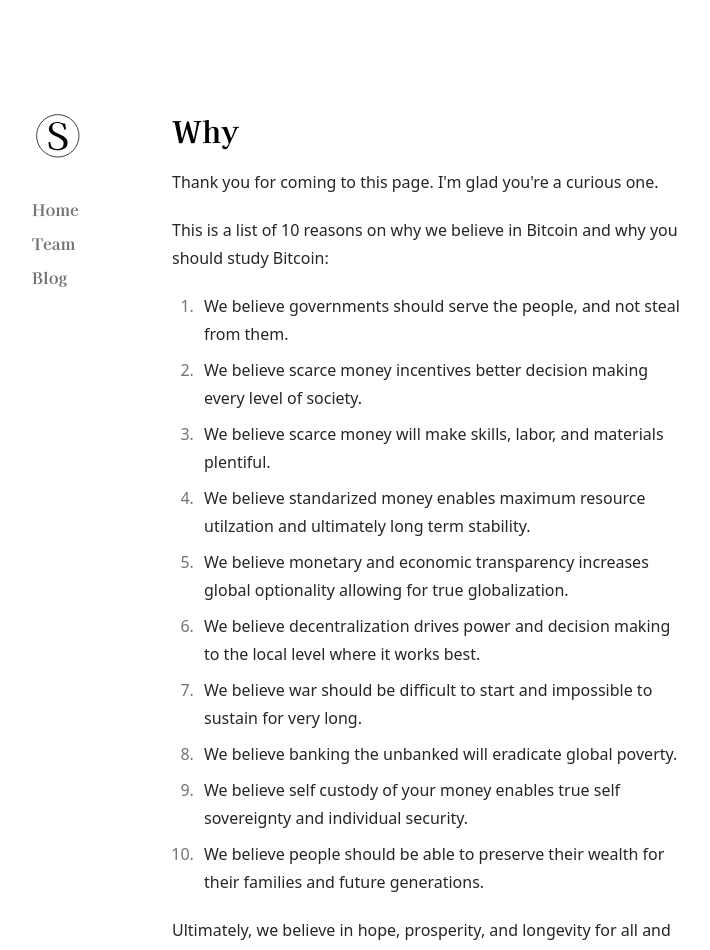
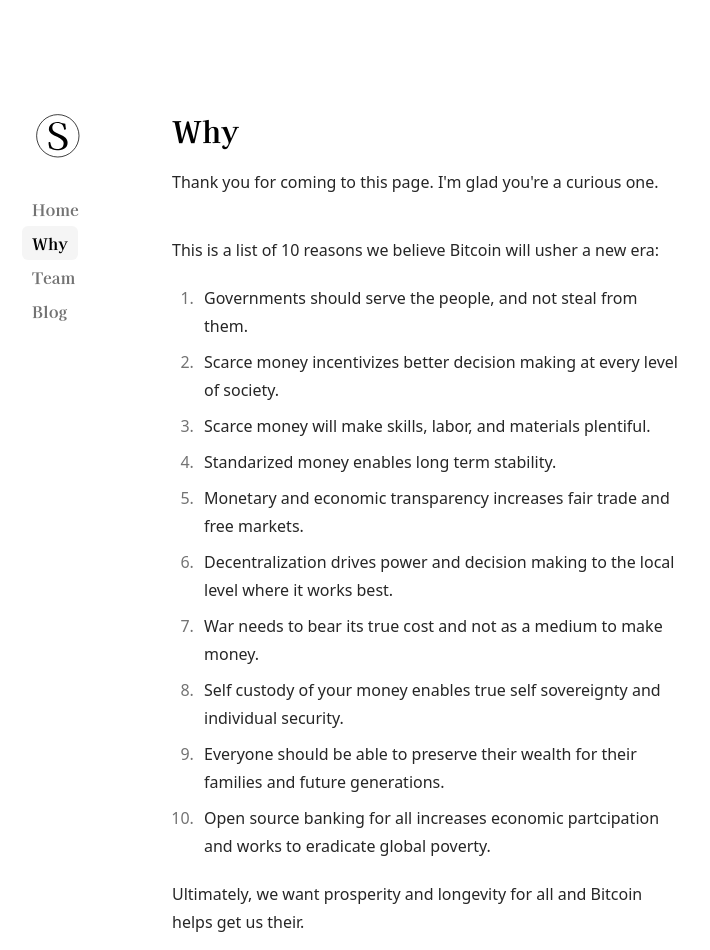
Before and after one commit to lucasbaze/sound-money-mining, a Next.js app: page /why in a window 1280 px wide. Shown: the top 950 px of the page, without its empty margins (170-880 px from the left). Built offline with nearby package versions, Linux system fonts and the light colour scheme.

Commit message:
update why page

```diff
--- a/app/why/page.tsx
+++ b/app/why/page.tsx
@@ -3,28 +3,28 @@ export default async function HomePage() {
     <section className="max-w-[512px]">
       <h1 className="font-bold text-3xl font-serif">Why</h1>
       <div className="prose prose-neutral dark:prose-invert text-neutral-800 dark:text-neutral-200">
-        <p className="my-5">
+        <p className="pb-5 my-10">
 					Thank you for coming to this page. I'm glad you're a curious one.
 				</p>
         <p className="my-5">
-					This is a list of 10 reasons on why we believe in Bitcoin and why you should study Bitcoin:
+					This is a list of 10 reasons we believe Bitcoin will usher a new era:
 				</p>
         <p className="my-5">
 					<ol>
-						<li>We believe governments should serve the people, and not steal from them.</li>
-						<li>We believe scarce money incentives better decision making every level of society.</li>
-						<li>We believe scarce money will make skills, labor, and materials plentiful.</li>
-						<li>We believe standarized money enables maximum resource utilzation and ultimately long term stability.</li>
-						<li>We believe monetary and economic transparency increases global optionality allowing for true globalization.</li>
-						<li>We believe decentralization drives power and decision making to the local level where it works best.</li>
-						<li>We believe war should be difficult to start and impossible to sustain for very long.</li>
-						<li>We believe banking the unbanked will eradicate global poverty.</li>
-						<li>We believe self custody of your money enables true self sovereignty and individual security.</li>
-						<li>We believe people should be able to preserve their wealth for their families and future generations.</li>
+						<li>Governments should serve the people, and not steal from them.</li>
+						<li>Scarce money incentivizes better decision making at every level of society.</li>
+						<li>Scarce money will make skills, labor, and materials plentiful.</li>
+						<li>Standarized money enables long term stability.</li>
+						<li>Monetary and economic transparency increases fair trade and free markets.</li>
+						<li>Decentralization drives power and decision making to the local level where it works best.</li>
+						<li>War needs to bear its true cost and not as a medium to make money.</li>
+						<li>Self custody of your money enables true self sovereignty and individual security.</li>
+						<li>Everyone should be able to preserve their wealth for their families and future generations.</li>
+						<li>Open source banking for all increases economic partcipation and works to eradicate global poverty.</li>
 					</ol>
 				</p>
 				<p className="my-5">
-					Ultimately, we believe in hope, prosperity, and longevity for all and we believe Bitcoin helps get us their.
+					Ultimately, we want prosperity and longevity for all and Bitcoin helps get us their.
 				</p>
       </div>
 
--- a/components/sidebar.tsx
+++ b/components/sidebar.tsx
@@ -12,6 +12,9 @@ const navItems = {
   "/": {
     name: "Home",
   },
+	"/why": {
+		name: "Why"
+	},
   "/team": {
     name: "Team",
   },
```
